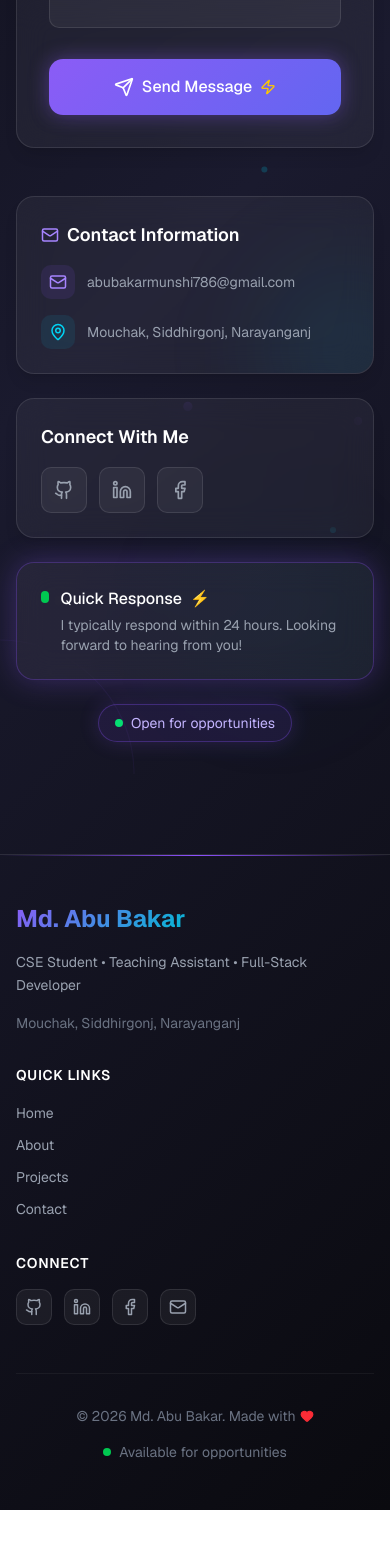
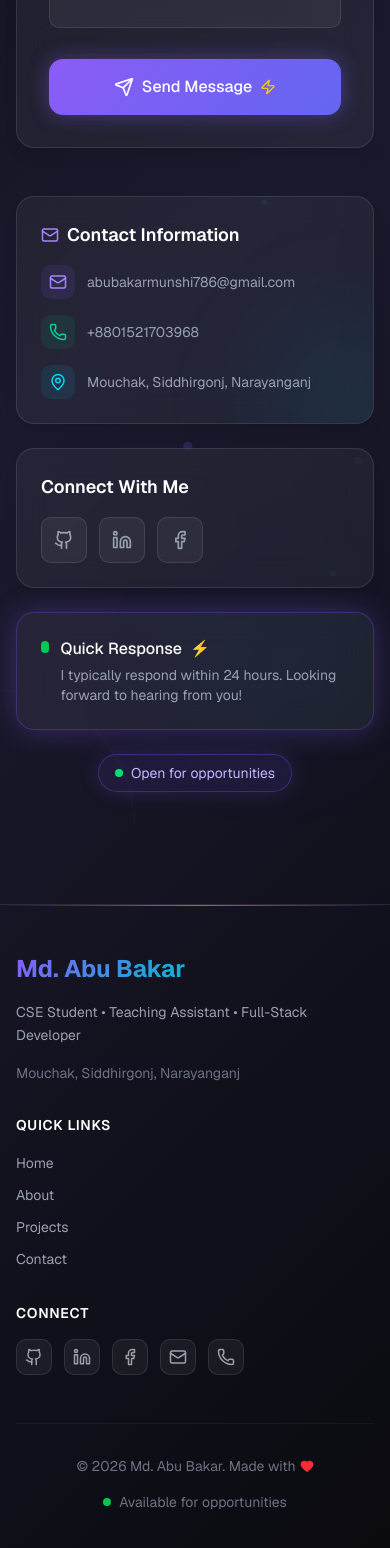
Before and after one commit to AbuBakar223200/portfolio-app, a Next.js app: page /contact in a window 390 px wide. Shown: the part 1030-2578 px from the top of the page. Before the commit the page ends 2540 px from the top, so only its background shows below. Built offline with nearby package versions, Linux system fonts and the light colour scheme.

Commit message:
fix: update mail links to mailto and add mobile number

```diff
--- a/src/app/contact/page.tsx
+++ b/src/app/contact/page.tsx
@@ -15,6 +15,7 @@ import {
   Sparkles,
   Zap,
   MessageCircle,
+  Phone,
 } from "lucide-react";
 import { GlassCard } from "@/components/ui/glass-card";
 import { SectionWrapper } from "@/components/ui/section-wrapper";
@@ -506,6 +507,16 @@ export default function ContactPage() {
                     </div>
                     <span className="text-sm">{siteConfig.email}</span>
                   </motion.a>
+                  <motion.a
+                    href={`tel:${siteConfig.mobile}`}
+                    className="flex items-center gap-3 text-gray-400 hover:text-white transition-colors group"
+                    whileHover={{ x: 5 }}
+                  >
+                    <div className="p-2 rounded-lg bg-emerald-500/10 text-emerald-400 group-hover:bg-emerald-500/20 transition-colors">
+                      <Phone size={18} />
+                    </div>
+                    <span className="text-sm">{siteConfig.mobile}</span>
+                  </motion.a>
                   <motion.div
                     className="flex items-center gap-3 text-gray-400"
                     whileHover={{ x: 5 }}
--- a/src/components/layout/footer.tsx
+++ b/src/components/layout/footer.tsx
@@ -2,7 +2,7 @@
 
 import Link from "next/link";
 import { motion } from "framer-motion";
-import { Github, Linkedin, Facebook, Mail, Heart } from "lucide-react";
+import { Github, Linkedin, Facebook, Mail, Heart, Phone } from "lucide-react";
 import { siteConfig } from "@/config/site";
 
 const quickLinks = [
@@ -17,6 +17,7 @@ const socialLinks = [
   { href: siteConfig.socials.linkedin, icon: Linkedin, label: "LinkedIn" },
   { href: siteConfig.socials.facebook || "#", icon: Facebook, label: "Facebook" },
   { href: `mailto:${siteConfig.email}`, icon: Mail, label: "Email" },
+  { href: `tel:${siteConfig.mobile}`, icon: Phone, label: "Phone" },
 ];
 
 export function Footer() {
@@ -80,8 +81,8 @@ export function Footer() {
                 <motion.a
                   key={social.label}
                   href={social.href}
-                  target="_blank"
-                  rel="noopener noreferrer"
+                  target={social.href.startsWith("mailto:") || social.href.startsWith("tel:") || social.href.startsWith("/") ? undefined : "_blank"}
+                  rel={social.href.startsWith("mailto:") || social.href.startsWith("tel:") || social.href.startsWith("/") ? undefined : "noopener noreferrer"}
                   whileHover={{ scale: 1.1, y: -2 }}
                   whileTap={{ scale: 0.9 }}
                   className="p-2 rounded-lg bg-white/5 border border-white/10 text-gray-400 hover:text-white hover:border-violet-500/50 hover:bg-violet-500/10 transition-all duration-300"
--- a/src/config/site.ts
+++ b/src/config/site.ts
@@ -3,6 +3,7 @@ export interface SiteConfig {
   role: string;
   location: string;
   email: string;
+  mobile: string;
   description: string;
   socials: {
     github: string;
@@ -21,6 +22,7 @@ export const siteConfig: SiteConfig = {
   role: "CSE Student • Teaching Assistant • Full-Stack Developer",
   location: "Mouchak, Siddhirgonj, Narayanganj",
   email: "abubakarmunshi786@gmail.com",
+  mobile: "+8801521703968",
   description:
     "Passionate about building modern web applications with cutting-edge technologies. I specialize in React, Next.js, and Node.js, with experience in legal-tech and educational platforms. Currently seeking opportunities to contribute to innovative projects.",
   socials: {
```
